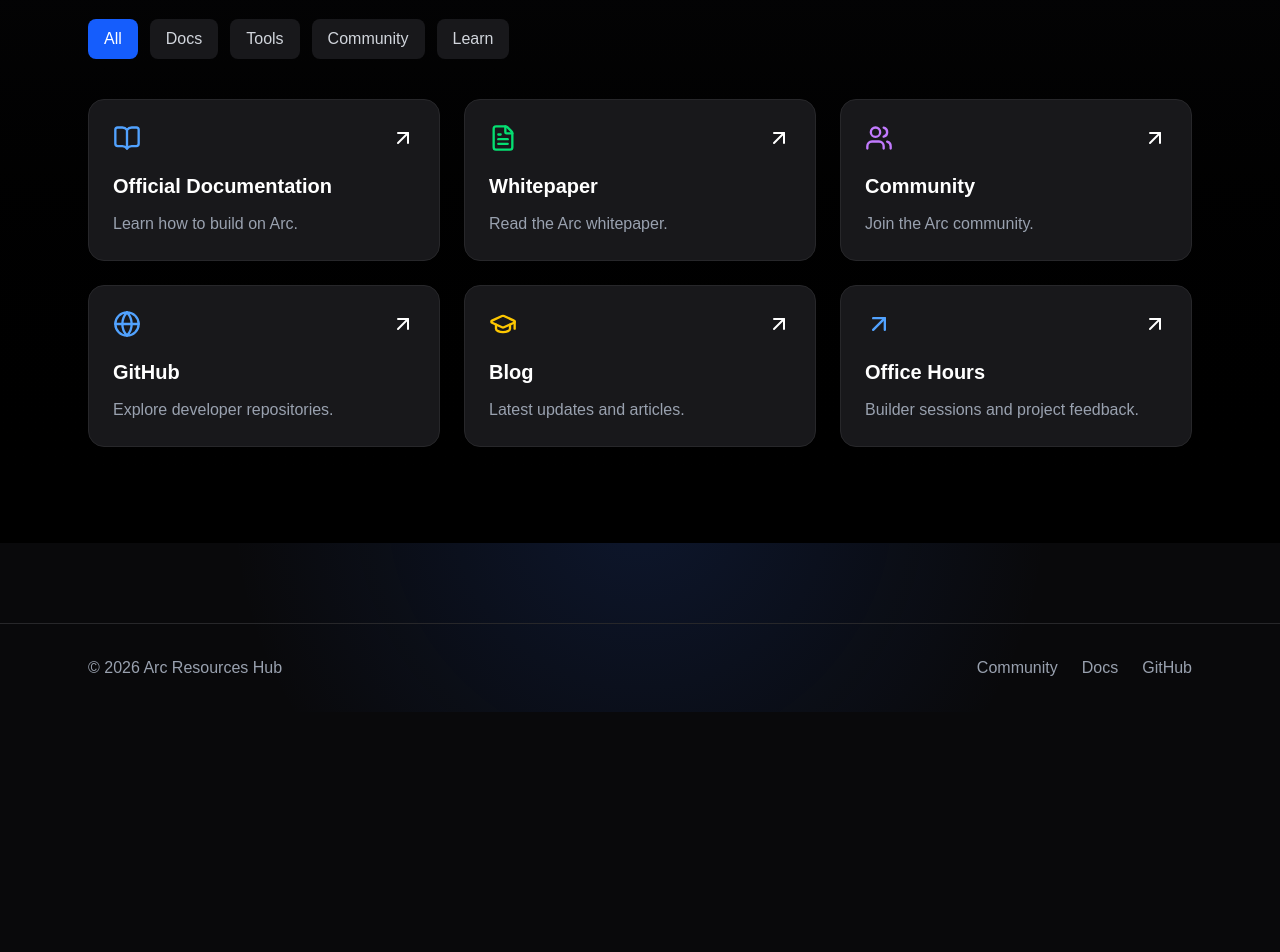
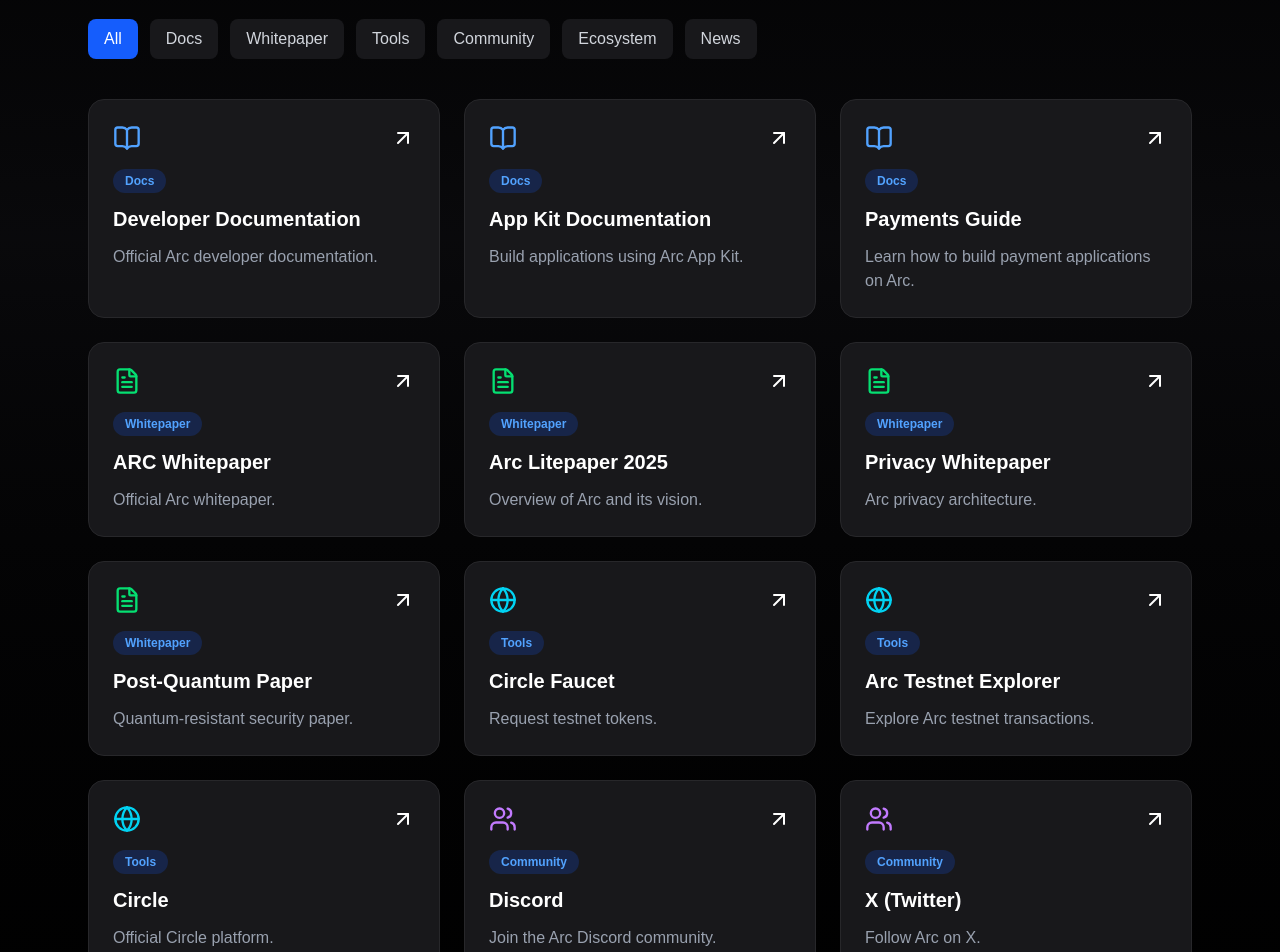
Before and after one commit to shahbas-ex/arc-resources-hub, a Next.js app: page / in a window 1280 px wide. Shown: the part 1100-2052 px from the top of the page. Before the commit the page ends 1812 px from the top, so only its background shows below. Built offline with nearby package versions, Linux system fonts and the light colour scheme.

Commit message:
Add category badges to resource cards

```diff
--- a/components/ResourceCard.tsx
+++ b/components/ResourceCard.tsx
@@ -5,21 +5,26 @@
   Users,
   Globe,
   GraduationCap,
+  Newspaper,
+  Layers,
 } from "lucide-react";
+
 type ResourceCardProps = {
   title: string;
   description: string;
   url: string;
+  category?: string;
 };
 
 export default function ResourceCard({
   title,
   description,
   url,
+  category,
 }: ResourceCardProps) {
   const getIcon = () => {
-    switch (title) {
-      case "Official Documentation":
+    switch (category) {
+      case "Docs":
         return <BookOpen size={28} className="text-blue-400" />;
 
       case "Whitepaper":
@@ -28,14 +33,17 @@
       case "Community":
         return <Users size={28} className="text-purple-400" />;
 
-      case "GitHub":
-  return <Globe size={28} className="text-blue-400" />;
+      case "Tools":
+        return <Globe size={28} className="text-cyan-400" />;
 
-      case "Blog":
-        return <GraduationCap size={28} className="text-yellow-400" />;
+      case "News":
+        return <Newspaper size={28} className="text-orange-400" />;
+
+      case "Ecosystem":
+        return <Layers size={28} className="text-pink-400" />;
 
       default:
-        return <ArrowUpRight size={28} className="text-blue-400" />;
+        return <GraduationCap size={28} className="text-yellow-400" />;
     }
   };
 
@@ -46,13 +54,19 @@
       rel="noopener noreferrer"
       className="group rounded-2xl border border-zinc-800 bg-zinc-900 p-6 transition-all duration-300 hover:-translate-y-2 hover:border-blue-500 hover:shadow-xl hover:shadow-blue-500/20"
     >
-      <div className="flex items-center justify-between mb-5">
+      <div className="mb-4 flex items-center justify-between">
         {getIcon()}
 
         <ArrowUpRight className="transition group-hover:translate-x-1 group-hover:-translate-y-1" />
       </div>
 
-      <h3 className="text-xl font-semibold mb-3">
+      {category && (
+        <span className="mb-3 inline-block rounded-full bg-blue-600/20 px-3 py-1 text-xs font-semibold text-blue-400">
+          {category}
+        </span>
+      )}
+
+      <h3 className="mb-3 text-xl font-semibold">
         {title}
       </h3>
 
--- a/components/Resources.tsx
+++ b/components/Resources.tsx
@@ -4,7 +4,15 @@
 import ResourceCard from "./ResourceCard";
 import { resources } from "@/data/resources";
 
-const categories = ["All", "Docs", "Tools", "Community", "Learn"];
+const categories = [
+  "All",
+  "Docs",
+  "Whitepaper",
+  "Tools",
+  "Community",
+  "Ecosystem",
+  "News",
+];
 
 export default function Resources() {
   const [search, setSearch] = useState("");
@@ -87,6 +95,7 @@
   key={item.title}
   title={item.title}
   description={item.description}
+  category={item.category}
   url={item.url}
 />
         ))}
--- a/data/resources.ts
+++ b/data/resources.ts
@@ -1,38 +1,115 @@
 export const resources = [
+  // Documentation
   {
-    title: "Official Documentation",
-    description: "Learn how to build on Arc.",
+    title: "Developer Documentation",
+    description: "Official Arc developer documentation.",
     category: "Docs",
-    url: "https://docs.arc.io",
+    url: "https://docs.arc.io/",
   },
   {
-    title: "Whitepaper",
-    description: "Read the Arc whitepaper.",
+    title: "App Kit Documentation",
+    description: "Build applications using Arc App Kit.",
     category: "Docs",
-    url: "https://www.arc.io/arc-token-whitepaper",
+    url: "https://docs.arc.io/app-kit",
   },
   {
-    title: "Community",
-    description: "Join the Arc community.",
-    category: "Community",
-    url: "https://community.arc.io",
+    title: "Payments Guide",
+    description: "Learn how to build payment applications on Arc.",
+    category: "Docs",
+    url: "https://docs.arc.io/build/payments",
+  },
+
+  // Whitepapers
+  {
+    title: "ARC Whitepaper",
+    description: "Official Arc whitepaper.",
+    category: "Whitepaper",
+    url: "https://6778953.fs1.hubspotusercontent-na1.net/hubfs/6778953/PDFs/arc_whitepaper.pdf",
   },
   {
-    title: "GitHub",
-    description: "Explore developer repositories.",
-    category: "Tools",
-    url: "https://github.com",
+    title: "Arc Litepaper 2025",
+    description: "Overview of Arc and its vision.",
+    category: "Whitepaper",
+    url: "https://6778953.fs1.hubspotusercontent-na1.net/hubfs/6778953/Arc%20Litepaper%20-%202025.pdf",
   },
   {
-    title: "Blog",
-    description: "Latest updates and articles.",
-    category: "Learn",
-    url: "https://community.arc.io/public/resources",
+    title: "Privacy Whitepaper",
+    description: "Arc privacy architecture.",
+    category: "Whitepaper",
+    url: "https://6778953.fs1.hubspotusercontent-na1.net/hubfs/6778953/PDFs/Whitepapers/Arc_Privacy_Sector%20(5).pdf",
   },
   {
-    title: "Office Hours",
-    description: "Builder sessions and project feedback.",
+    title: "Post-Quantum Paper",
+    description: "Quantum-resistant security paper.",
+    category: "Whitepaper",
+    url: "https://6778953.fs1.hubspotusercontent-na1.net/hubfs/6778953/PDFs/quantum_paper.pdf",
+  },
+
+  // Tools
+  {
+    title: "Circle Faucet",
+    description: "Request testnet tokens.",
+    category: "Tools",
+    url: "https://faucet.circle.com/",
+  },
+  {
+    title: "Arc Testnet Explorer",
+    description: "Explore Arc testnet transactions.",
+    category: "Tools",
+    url: "https://testnet.arcscan.app/",
+  },
+  {
+    title: "Circle",
+    description: "Official Circle platform.",
+    category: "Tools",
+    url: "https://www.circle.com/",
+  },
+
+  // Community
+  {
+    title: "Discord",
+    description: "Join the Arc Discord community.",
     category: "Community",
-    url: "https://community.arc.io/public/resources/project-submission-form-for-office-hours",
+    url: "https://discord.gg/buildonarc",
+  },
+  {
+    title: "X (Twitter)",
+    description: "Follow Arc on X.",
+    category: "Community",
+    url: "https://x.com/arc",
+  },
+  {
+    title: "Arc Community",
+    description: "Official Arc community page.",
+    category: "Community",
+    url: "https://www.arc.io/community",
+  },
+  {
+    title: "Community Portal",
+    description: "Arc community portal.",
+    category: "Community",
+    url: "https://community.arc.io/home",
+  },
+  {
+    title: "Community Content",
+    description: "Community articles and resources.",
+    category: "Community",
+    url: "https://community.arc.io/home/content",
+  },
+
+  // Ecosystem
+  {
+    title: "Arc Ecosystem",
+    description: "Explore projects building on Arc.",
+    category: "Ecosystem",
+    url: "https://www.arc.io/ecosystem",
+  },
+
+  // News
+  {
+    title: "Arc Blog",
+    description: "Latest Arc announcements and updates.",
+    category: "News",
+    url: "https://www.arc.io/blog",
   },
 ];
```
Lines whose indentation alone changed are shown as unchanged.
